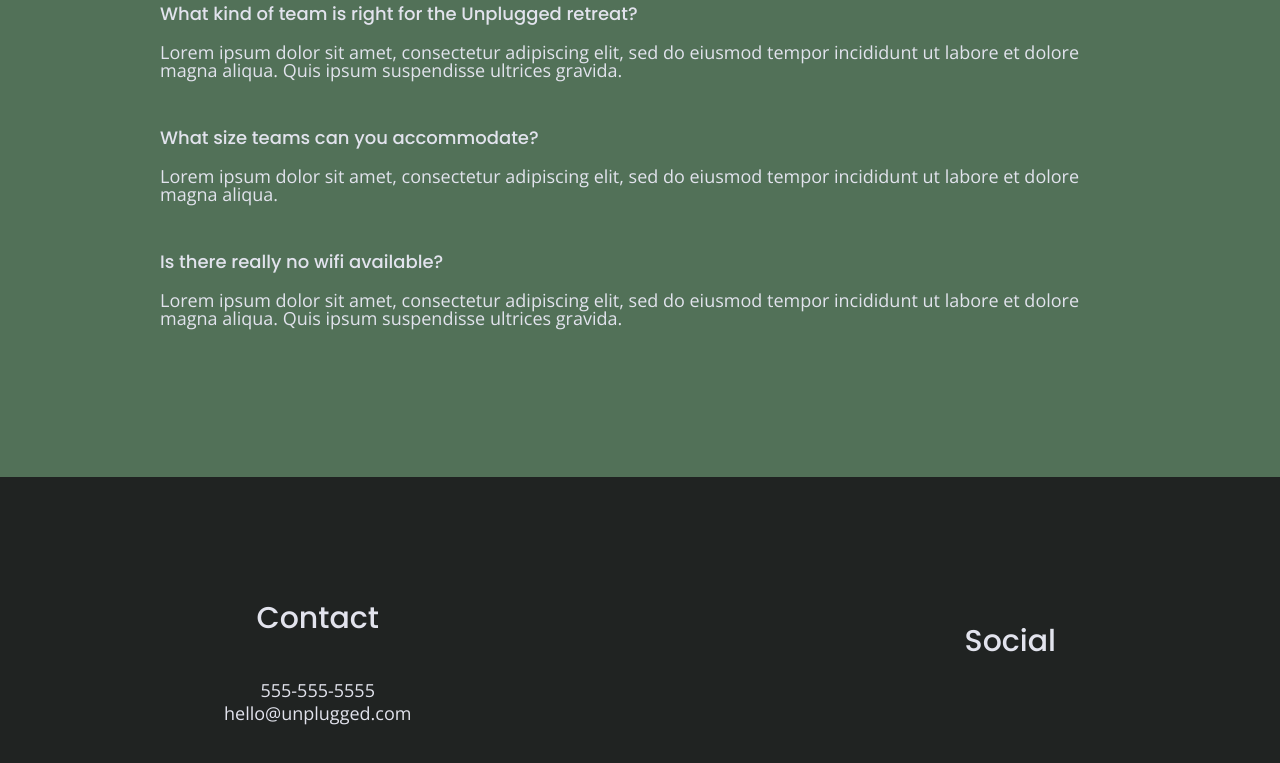
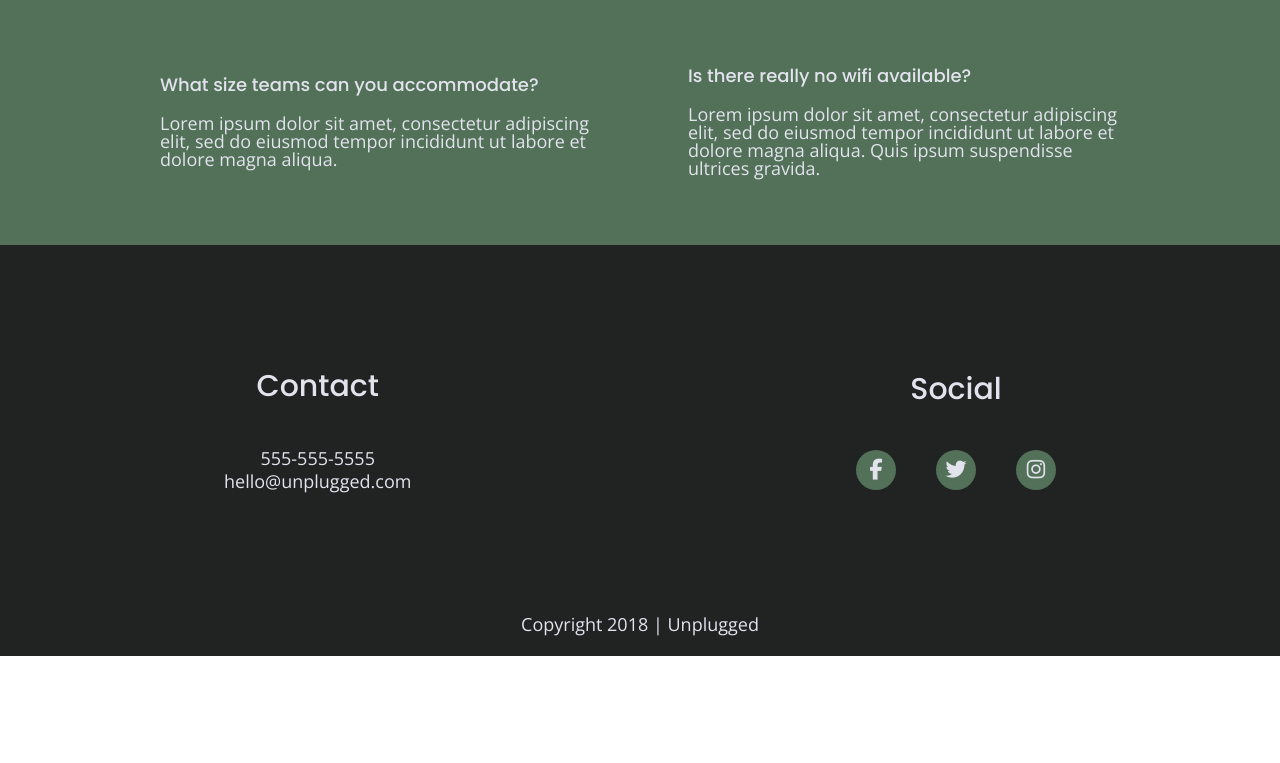
Before and after one commit to val-ue/unplugged, a website: page faq/index.html in a window 1280 px wide. Shown: the part 485-1248 px from the top of the page. After the commit the page ends 1141 px from the top, so only its background shows below. Drawn offline with nearby package versions, Linux system fonts and the light colour scheme.

Commit message:
Styled social icons

```diff
--- a/css/main.css
+++ b/css/main.css
@@ -215,7 +215,7 @@ footer {
 }
 
 footer .content-wrapper {
-  width: 55%
+  width: 55%;
   margin: 50px 0;
 }
 
@@ -231,8 +231,16 @@ footer .social-icons {
 
 footer .social-icons p {
   display: flex;
-  justify-content: space-between;
+  justify-content: center;
   align-items: center;
+  background-color: #527158;
+  border-radius: 50%;
+  width: 40px;
+  height: 40px;
+}
+
+footer .social-icons p {
+  font-size: 1.3125em;
 }
 
 footer p {
@@ -316,7 +324,7 @@ input[type=button] {
   margin: 0;
 }
 
-features .features-items {
+.features .features-items {
   display: flex;
   justify-content: center;
   align-items: center;
@@ -351,6 +359,7 @@ features .features-items {
   width: 55%;
   margin: 20px 0;
 }
+
 
 /* =================
    About Page
@@ -404,7 +413,7 @@ features .features-items {
   flex-flow: row wrap;
 }
 
-faq .content-wrapper {
+.faq .content-wrapper {
   display: flex;
   justify-content: center;
   align-items: center;
@@ -659,6 +668,11 @@ footer p {
   line-height: 1.285;
 }
 
+footer .social-icons {
+  width: 12.5em;
+  justify-content: space-between;
+}
+
 footer .copyright {
   width: 100%;
 }
@@ -694,7 +708,7 @@ footer .copyright {
 }
 
 .map figure {
-    padding-bottom: 45.5%;
+  padding-bottom: 45.5%;
 }
 
 
@@ -815,7 +829,7 @@ footer h4 {
 }
 
 .map figure {
-    padding-bottom: 37.5%;
+  padding-bottom: 37.5%;
 }
 
 /* =================
--- a/faq/index.html
+++ b/faq/index.html
@@ -23,12 +23,13 @@
 
   <!-- Google Fonts -->
   <link href="https://fonts.googleapis.com/css?family=Open+Sans:400,700|Poppins:500,700" rel="stylesheet">
+  <script src="https://kit.fontawesome.com/805760b91e.js" crossorigin="anonymous"></script>
 </head>
 
 <body>
   <header>
     <div class="content-wrapper">
-      <a href="#"><img src="../img/unpluggedlogo.png" alt="unplugged logo"></a>
+      <a href="../index.html"><img src="../img/unpluggedlogo.png" alt="unplugged logo"></a>
       <div class="header-divider">
 
       </div>
@@ -83,13 +84,13 @@
           <h4>Social</h4>
           <div class="social-icons">
             <p>
-              <a href="https://www.facebook.com" target="_blank" rel="noopener"></a>
+              <a href="https://www.facebook.com" target="_blank"><i class="fab fa-facebook-f"></i></a>
             </p>
             <p>
-              <a href="https://twitter.com" target="_blank"></a>
+              <a href="https://twitter.com" target="_blank"><i class="fab fa-twitter"></i></a>
             </p>
             <p>
-              <a href="https://www.instagram.com" target="_blank"></a>
+              <a href="https://www.instagram.com" target="_blank"><i class="fab fa-instagram"></i></a>
             </p>
           </div>
         </div>
```
Also changed, not shown: about/index.html (+5 -4 lines), index.html (+4 -4 lines).
